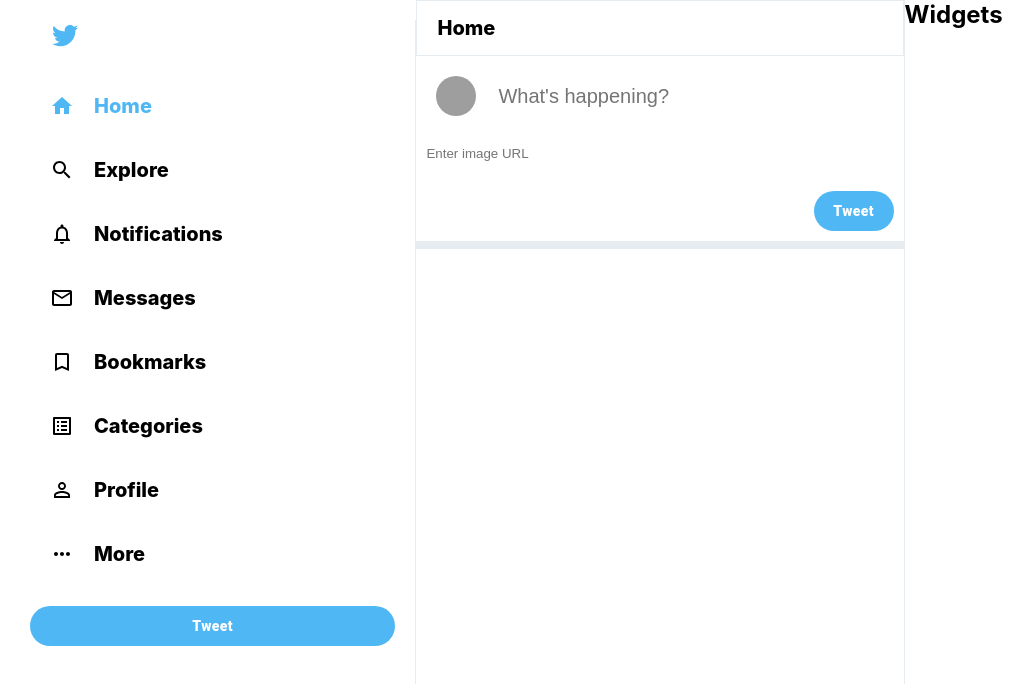
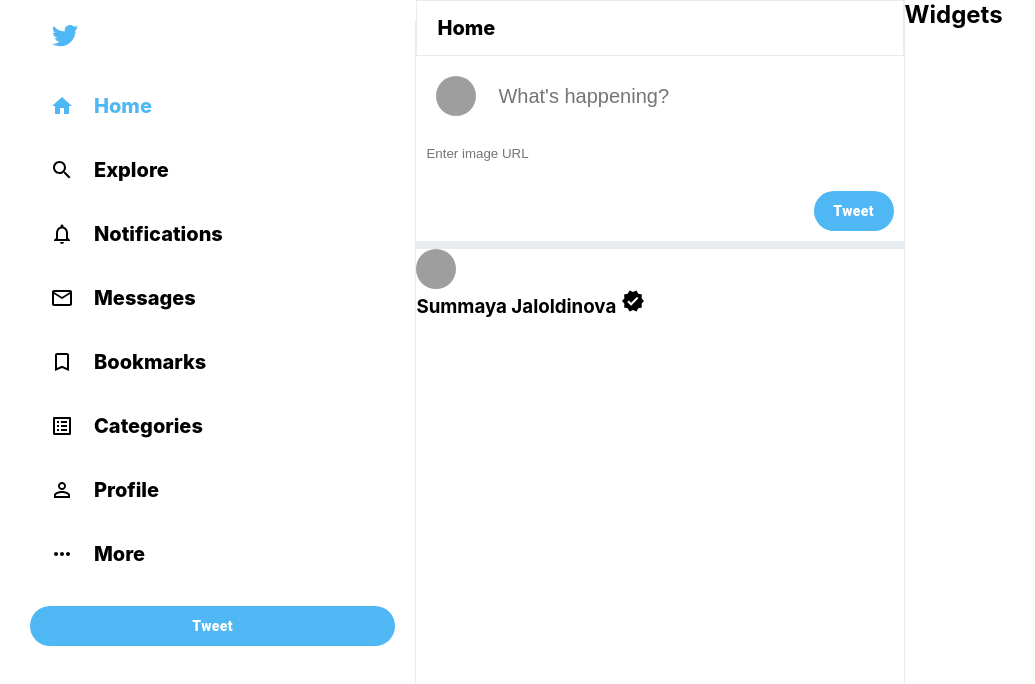
Before and after one commit to JavokhirTursunboev/twitter-clone, a React (Create React App) app: page / in a window 1280 px wide. Shown: the top 684 px of the page, without its empty margins (0-1035 px from the left). Built offline with nearby package versions, Linux system fonts and the light colour scheme; grey boxes are pictures that could not be loaded.

Commit message:
verified

```diff
--- a/src/Feed.js
+++ b/src/Feed.js
@@ -1,5 +1,6 @@
 import React from "react";
 import "./Feed.css";
+import Post from "./Post";
 import TweetBox from "./TweetBox";
 function Feed() {
   return (
@@ -12,7 +13,7 @@
       {/* TwiitBox */}
       <TweetBox />
       {/* Post */}
-
+      <Post/>
       {/* Post */}
       {/* Post */}
       {/* Post */}
--- a/src/Post.js
+++ b/src/Post.js
@@ -1,18 +1,27 @@
-import React from 'react'
-import './Post.css'
-function Post({
-    displayName,
-    userName,
-    verified,
-    text,
-    image,
-    avatar
-}) {
+import { Avatar } from "@mui/material";
+import VerifiedIcon from "@mui/icons-material/Verified";
+import React from "react";
+import "./Post.css";
+function Post({ displayName, userName, verified, text, image, avatar }) {
   return (
-    <div className='post'>
-
+    <div className="post">
+      <div className="post__avatar">
+        <Avatar src="https://lh3.googleusercontent.com/RxWK97N8HibWwaiqlAJLpZakDCEpl7BvkwBtyIWHHP8vruYVAQKToi9xzpjy5RIfRzYWsop_JWXJDfRzUBfP5GBp-6uNY7boECvVIZtxcz_xpQpsmZjUe2z18lrBWOnye5Ku9Pyx5NlUWj8j91xSNdvP6AVfNvP_eBtXiqm1CuAQxtLpLo-v38zawTBca5eL7kPcYXDNEg5or3twW9wpGex6Ef_SpZiBEUiN39724T1aGsWXgU0MEIPmHmHPTeBPbvF4xiJAoj7HCzqXTkVbt4lK5wfNXk9wtxOLyAwogEIfZ5GLqvoJrN76VK_MrNtjwYT3jm5FZgVdy-Wb4VCxzpjqCy5Hz7FL2Q2yjRQ0UwHuL_ieoZp6DJBlCf2NQeU7INZbfq81smIBApQis9ESONPMnfZWgENxGpdy4hBRZXywWbISj_fYnCZh6AFMWXzfNg1-WwR4lehSX4FbOpUrX95KWhEcbRt519-zBgH3en9KQOIrVbaLdMSjVoYXaoBs7bbBO1at8pxK_gmxdpm6ANgtR5cZVNUSsWmOqPmFHTXgh3adZVMEvqsORQ6A4yvSX15ohGFUQ-BvvAlpvJ0cBXUt44eq9jYdlgwVLB4TJq7hkC_zLkqnSve7Bq33l40MVoqDvogmIQoFs6-lbJLsxmMM9lVnJ02XaDvTFtlKABvhVnA-Y8wq3PjgHfZFDZTMwvFAxBZANccQfiM3TAO6cz7uGBP89ekHmpjVrEcFEcU_umlVvdpDnAV3uNGiC3dGgVefoYq4CfHQ3oJbmwGJpbOiwKz4_rZpzD2YtrDJ2uqbZh28g4AdlOq53OZQ7n9jsMwcv8yVtn2VPQyIRlLqyM5ApDvcYsYHmLjFxHYbMEhr35yCoNUYfMZpWHjBO9TLuWFT1ru09qJhBWZctW1FIY_vYKDQNToRcEKDXz-KmYZ0wdPtdzoGtuSDWNndhAd0cWVPMzhEfmSAS0pA=w640-h854-no?authuser=0" />
+      </div>
+      <div className="post__body">
+        <div className="post__header">
+          <div className="post__headerText">
+            <h3>
+              Summaya Jaloldinova{" "}
+              <span>
+                <VerifiedIcon className="post__badge" />
+              </span>
+            </h3>
+          </div>
+        </div>
+      </div>
     </div>
-  )
+  );
 }
 
-export default Post
+export default Post;
```
